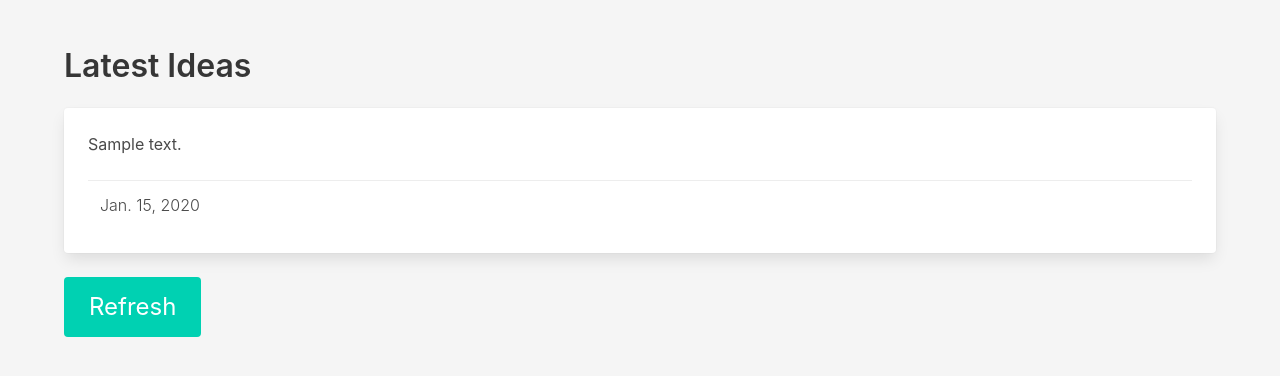
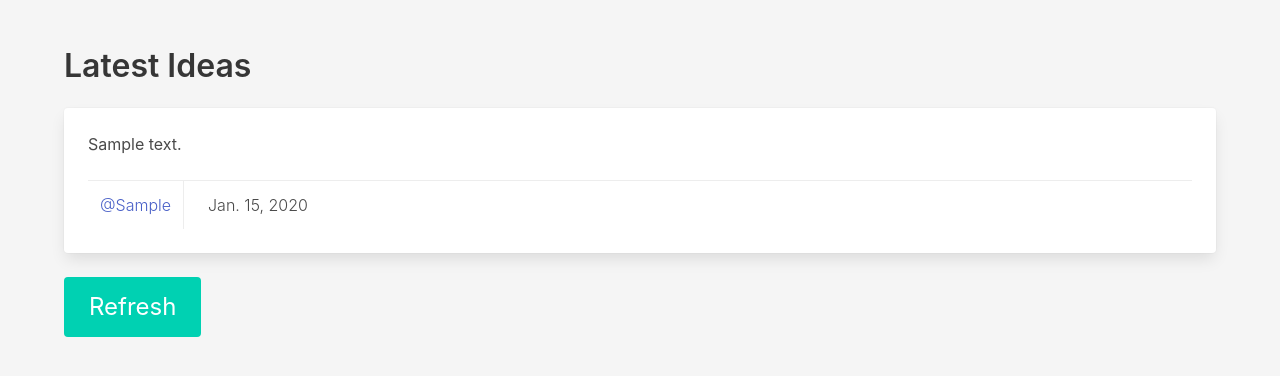
Before and after one commit to alfaiyma/eyedeabox, a Django app: page / in a window 1280 px wide. Shown: the part 72-448 px from the top of the page. Run offline with Django 3.2, Linux system fonts and the light colour scheme; tables that the repository leaves empty hold one stand-in row (values such as "Sample post"); some libraries are stand-ins or nearby versions.

Commit message:
Fix footer and add user link

```diff
--- a/eyedeabox/TweetConnector/DataRefresh.py
+++ b/eyedeabox/TweetConnector/DataRefresh.py
@@ -18,4 +18,5 @@ class DataRefresh():
                 newModel.tweet_text = tweet.full_text
                 newModel.tweet_id = tweet.id
                 newModel.tweet_date = tweet.created_at
+                newModel.tweet_user = tweet.user.screen_name
                 newModel.save()
--- a/eyedeabox/homepage/models.py
+++ b/eyedeabox/homepage/models.py
@@ -4,4 +4,5 @@ from django.db import models
 class TweetRef(models.Model):
     tweet_text = models.CharField(max_length=280)
     tweet_date = models.DateField()
+    tweet_user = models.CharField(max_length=256, blank=True, null=True)
     tweet_id = models.IntegerField(primary_key=True)
--- a/eyedeabox/homepage/templates/homepage/index.html
+++ b/eyedeabox/homepage/templates/homepage/index.html
@@ -32,10 +32,18 @@
                                     <div class="content">
                                         <div><p>{{ tweet.tweet_text }}</p></div>
                                     </div>
-                                    <footer class="card-footer">
-                                        <time
-                                                class="level-left card-footer-item is-small has-text-weight-light">
-                                            {{ tweet.tweet_date }}</time>
+                                    <footer class="card-footer level">
+                                        <div class="level-left">
+                                            <a
+                                                href="https://twitter.com/{{ tweet.tweet_user }}"
+                                                class="level-item is-link card-footer-item is-small has-text-weight-light">
+                                                @{{ tweet.tweet_user }}
+                                            </a>
+                                            <time
+                                                class="level-item card-footer-item is-small has-text-weight-light">
+                                                {{ tweet.tweet_date }}
+                                            </time>
+                                        </div>
                                     </footer>
                                 </div>
                             </div>
--- a/eyedeabox/static/css/eyedeastyles.css
+++ b/eyedeabox/static/css/eyedeastyles.css
@@ -1,3 +1,7 @@
 .item-spacing {
     margin: 0 0 8px 0;
 }
+
+.card-footer * {
+    align-content: baseline;
+}
```
